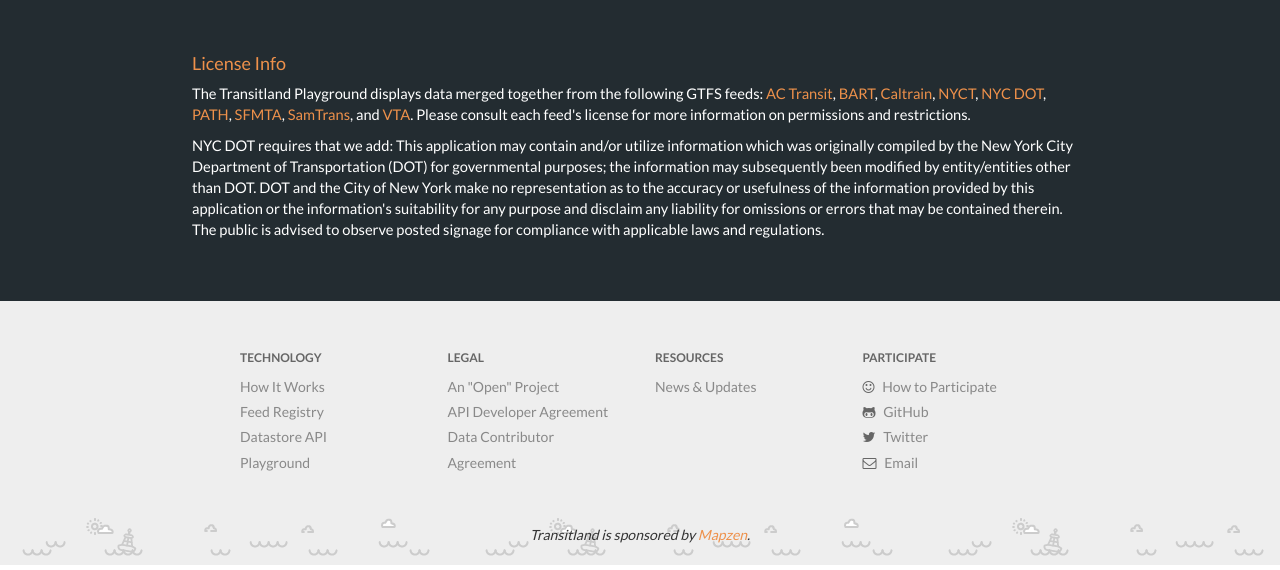
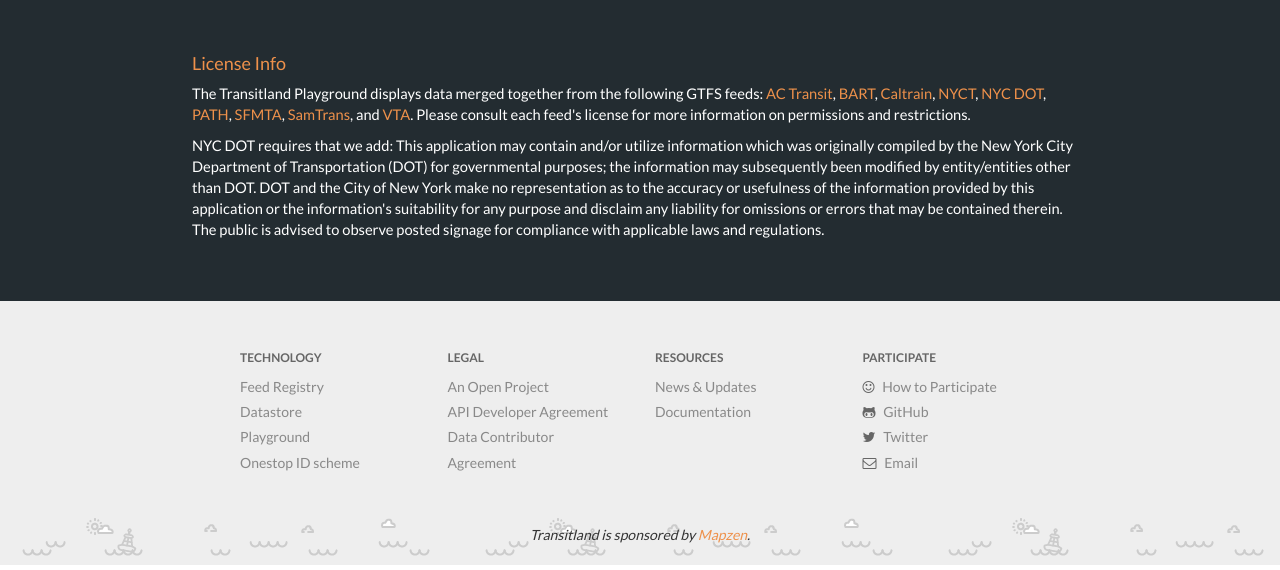
Before and after one commit to transitland/playground, a Jekyll site: the page built from index.html, in a window 1280 px wide and 900 px high, scrolled down 782 px, cut to the strip 330-900 px from the top of the window. Built offline with Jekyll 4.4.1, drawn with Linux system fonts in a browser that asks for light colours; nearby versions of some CDN libraries; some of the changed text lies outside the part shown.

Commit message:
updating navbar and footer to reflect new location for documentation
related to https://github.com/mapzen/transitland-internal/issues/14

```diff
--- a/_includes/footer.html
+++ b/_includes/footer.html
@@ -6,16 +6,16 @@
           <div class="col-sm-6 col-xs-6">
             <ul>
               <h6> technology </h6>
-              <li><a href="/how-it-works">How It Works</a></li>
               <li><a href="/feed-registry">Feed Registry</a></li>
-              <li><a href="https://github.com/transitland/transitland-datastore/blob/master/README.md#api-endpoints">Datastore API</a></li>
+              <li><a href="/documentation/datastore/">Datastore</a></li>
               <li><a href="/playground">Playground</a> </li>
+              <li><a href="/documentation/onestop-id-scheme/">Onestop ID scheme</a> </li>
             </ul>
           </div>
           <div class="col-sm-6 col-xs-6">
             <ul>
               <h6> legal </h6>
-              <li><a href="/an-open-project"> An "Open" Project</a></li>
+              <li><a href="/an-open-project"> An Open Project</a></li>
               <li><a href="/an-open-project/developer-agreement.html">API Developer Agreement</a></li>
               <li><a href="/an-open-project/contributor-agreement.html">Data Contributor Agreement</a></li>
             </ul>
@@ -28,6 +28,7 @@
             <ul>
               <h6> resources </h6>
               <li><a href="/news">News & Updates </a></li>
+              <li><a href="/documentation/">Documentation</a> </li>
             </ul>
           </div>
           <div class="col-sm-6 col-xs-6">
--- a/_includes/nav.html
+++ b/_includes/nav.html
@@ -1,5 +1,5 @@
 <nav class="navbar col-lg-12 col-md-12 col-sm-12">
-  <a href="{{site.url}}"><div class="logo-image"></div></a>
+  <a href="/"><div class="logo-image"></div></a>
   <div class="navbar-header">
     <button type="button" class="navbar-toggle collapsed" data-toggle="collapse" data-target="#nav-menu-bar" aria-expanded="false" aria-controls="navbar">
       MENU
@@ -10,27 +10,27 @@
   <div id="nav-menu-bar" class="navbar-collapse collapse">
     <div class="nav-menu">
       <div class="float-left">
-        <a href="{{site.url}}" target="_self">
+        <a href="/" target="_self">
         <div class="circle"></div><div class="main">home</div>
         </a>
       </div>
       <div class="float-left">
-        <a href="{{site.url}}how-it-works" target="_self">
-        <div class="circle"></div><div class="main">how it works</div>
-        </a>
-      </div>
-      <div class="float-left">
-        <a href="{{site.url}}feed-registry" target="_self">
+        <a href="/feed-registry" target="_self">
         <div class="circle"></div><div class="main">feed registry</div>
         </a>
       </div>
       <div class="float-left">
-        <a class='active' href="./" target="_self">
+        <a class='active' href="/playground" target="_self">
         <div class="circle"></div><div class="main">playground</div>
         </a>
       </div>
       <div class="float-left">
-        <a href="{{site.url}}news" target="_self">
+        <a href="/documentation" target="_self">
+        <div class="circle"></div><div class="main">Documentation</div>
+        </a>
+      </div>
+      <div class="float-left">
+        <a href="/news" target="_self">
         <div class="circle"></div><div class="main">news & updates</div>
         </a>
       </div>
```
